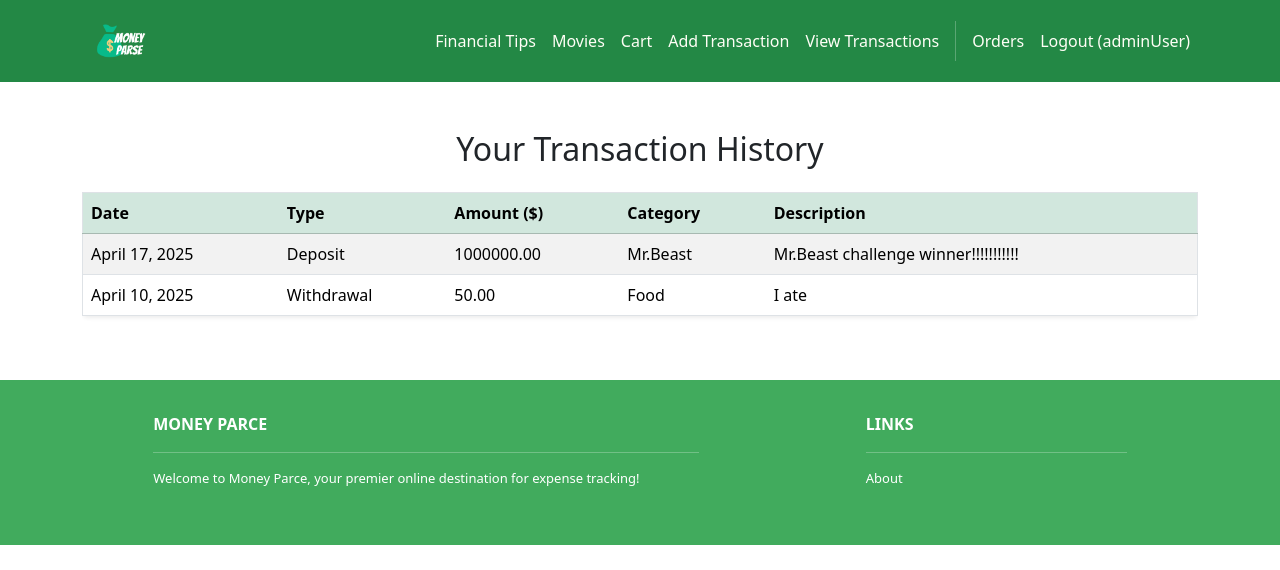
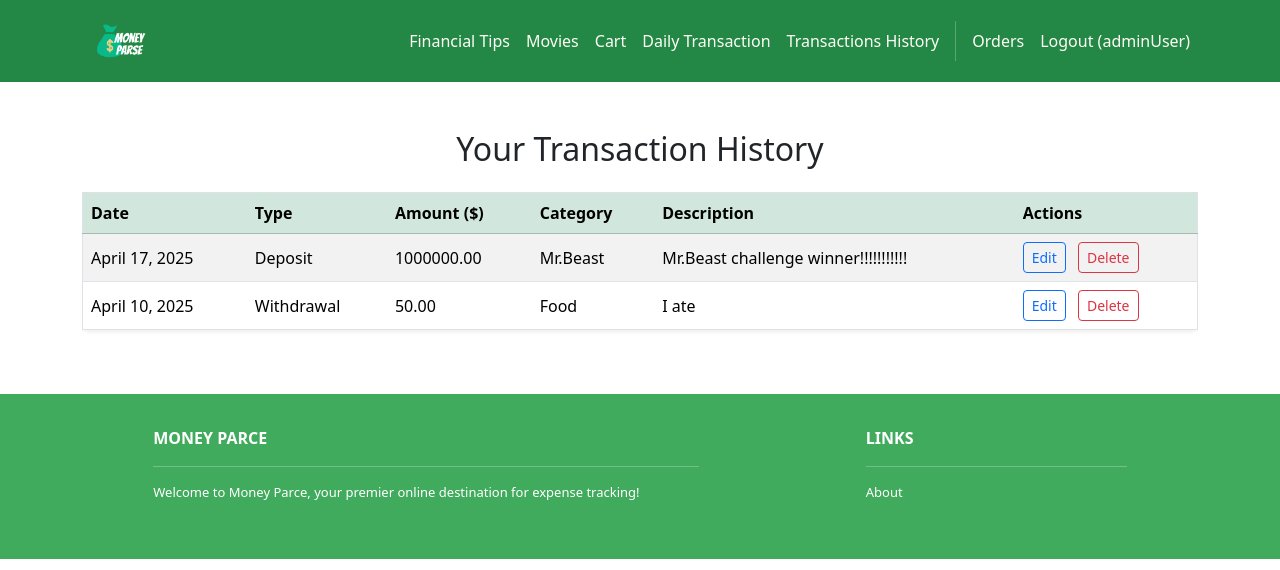
Before and after one commit to kshiraas000/moneyParce, a Django app: page /transactions/list/ in a window 1280 px wide. Shown: the top 570 px of the page. Run offline with Django 5.2, Linux system fonts and the light colour scheme; a user stored in the database is signed in; data comes from the database, SQL or seed files in the repository; both versions use the stored data as it was after the commit; some libraries are stand-ins or nearby versions.

Commit message:
Added edit and delete on the transactions list page.

```diff
--- a/gt_movie_store/templates/base.html
+++ b/gt_movie_store/templates/base.html
@@ -26,8 +26,8 @@
             <a class="nav-link" href="{% url 'home.about' %}">Financial Tips</a>
             <a class="nav-link" href="{% url 'movies.index' %}">Movies</a>
             <a class="nav-link" href="{% url 'cart.index' %}">Cart</a>
-            <a class="nav-link" href="{% url 'add_transaction' %}">Add Transaction</a>
-            <a class="nav-link" href="{% url 'transactions_list' %}">View Transactions</a>
+            <a class="nav-link" href="{% url 'add_transaction' %}">Daily Transaction</a>
+            <a class="nav-link" href="{% url 'transactions_list' %}">Transactions History</a>
             <div class="vr bg-white mx-2 d-none d-lg-block"></div>
 
             {% if user.is_authenticated %}
--- a/user_transactions/templates/transactions/transactions_list.html
+++ b/user_transactions/templates/transactions/transactions_list.html
@@ -13,6 +13,7 @@
           <th scope="col">Amount ($)</th>
           <th scope="col">Category</th>
           <th scope="col">Description</th>
+          <th scope="col">Actions</th>
         </tr>
       </thead>
       <tbody>
@@ -23,10 +24,14 @@
           <td>{{ transaction.amount }}</td>
           <td>{{ transaction.category }}</td>
           <td>{{ transaction.description }}</td>
+          <td>
+            <a href="{% url 'edit_transaction' transaction.id %}" class="btn btn-sm btn-outline-primary me-2">Edit</a>
+            <a href="{% url 'delete_transaction' transaction.id %}" class="btn btn-sm btn-outline-danger" onclick="return confirm('Are you sure you want to delete this transaction?');">Delete</a>
+          </td>
         </tr>
         {% empty %}
         <tr>
-          <td colspan="5" class="text-center text-muted">No transactions yet.</td>
+          <td colspan="6" class="text-center text-muted">No transactions yet.</td>
         </tr>
         {% endfor %}
       </tbody>
--- a/user_transactions/urls.py
+++ b/user_transactions/urls.py
@@ -4,5 +4,6 @@ from . import views
 urlpatterns = [
     path('add/', views.add_transaction, name='add_transaction'),
     path('list/', views.transactions_list, name='transactions_list'),
-
+    path('edit/<int:pk>/', views.edit_transaction, name='edit_transaction'),
+    path('delete/<int:pk>/', views.delete_transaction, name='delete_transaction'),
 ]
--- a/user_transactions/views.py
+++ b/user_transactions/views.py
@@ -1,4 +1,4 @@
-from django.shortcuts import render, redirect
+from django.shortcuts import render, redirect, get_object_or_404
 from .models import Transaction
 from .forms import TransactionForm
 from django.contrib.auth.decorators import login_required
@@ -11,11 +11,30 @@ def add_transaction(request):
             transaction = form.save(commit=False)
             transaction.user = request.user
             transaction.save()
-            return redirect('transactions_list')  # make sure this URL name exists
+            return redirect('transactions_list')
     else:
         form = TransactionForm()
     return render(request, 'transactions/add_transaction.html', {'form': form})
 
+@login_required
 def transactions_list(request):
     transactions = Transaction.objects.filter(user=request.user).order_by('-date')
     return render(request, 'transactions/transactions_list.html', {'transactions': transactions})
+
+@login_required
+def edit_transaction(request, pk):
+    transaction = get_object_or_404(Transaction, pk=pk, user=request.user)
+    if request.method == 'POST':
+        form = TransactionForm(request.POST, instance=transaction)
+        if form.is_valid():
+            form.save()
+            return redirect('transactions_list')
+    else:
+        form = TransactionForm(instance=transaction)
+    return render(request, 'transactions/edit_transactions.html', {'form': form})
+
+@login_required
+def delete_transaction(request, pk):
+    transaction = get_object_or_404(Transaction, pk=pk, user=request.user)
+    transaction.delete()
+    return redirect('transactions_list')
```
Also changed, not shown: user_transactions/templates/transactions/edit_transactions.html (added, +30 -0 lines), db.sqlite3.
